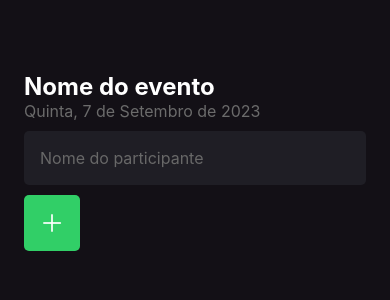
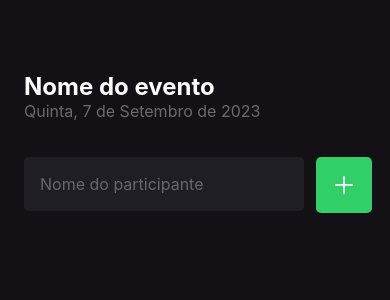
Before and after one commit to maxmonteiro/react-native-app-guests, a React Native app: screen / in a window 390 px wide. Shown: the top 300 px of the page. Built offline with nearby package versions, Linux system fonts and the light colour scheme.

Commit message:
cria formulario para input e botao de novo participante

```diff
--- a/src/screens/Home/index.tsx
+++ b/src/screens/Home/index.tsx
@@ -24,6 +24,7 @@ export default function Home() {
         Quinta, 7 de Setembro de 2023
       </Text>
 
+      <View style={styles.form}>
         <TextInput
             style={styles.input}
             placeholder='Nome do participante'
@@ -40,5 +41,6 @@ export default function Home() {
             </AntDesign>
         </TouchableOpacity>
       </View>
+    </View>
   );
 }
--- a/src/screens/Home/styles.ts
+++ b/src/screens/Home/styles.ts
@@ -20,7 +20,8 @@ export const styles = StyleSheet.create({
     },
 
     input: {
-        marginTop: 10,
+        flex: 1,
+        marginRight: 12,
         padding: 16,
         height: 54,
         fontSize: 16,
@@ -30,7 +31,6 @@ export const styles = StyleSheet.create({
     },
 
     button: {
-        marginTop: 10,
         alignItems: 'center',
         justifyContent: 'center',
         width: 56,
@@ -42,5 +42,12 @@ export const styles = StyleSheet.create({
     buttonText: {
         color: '#FFF',
         fontSize: 24
-    }
+    },
+
+    form: {
+        marginTop: 36,
+        marginBottom: 42,
+        width: '100%',
+        flexDirection: 'row',
+    },
 });
```
Lines whose indentation alone changed are shown as unchanged.
